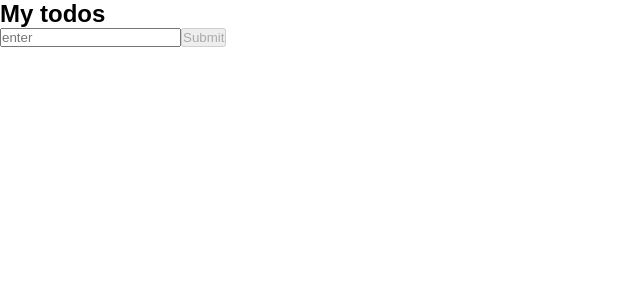
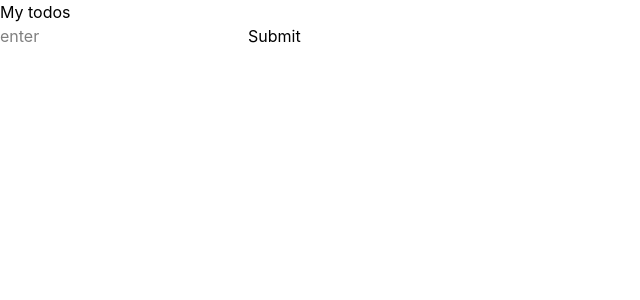
Before and after one commit to Neerrr001/learnwebdev, a React (Vite) app in the folder to-do-app/: page / in a window 1280 px wide. Shown: the top 300 px of the page, without its empty margins (0-640 px from the left). Built offline with nearby package versions, Linux system fonts and the light colour scheme.

Commit message:
setting up tailwind css

```diff
--- a/to-do-app/package.json
+++ b/to-do-app/package.json
@@ -10,8 +10,10 @@
     "preview": "vite preview"
   },
   "dependencies": {
+    "@tailwindcss/vite": "^4.3.3",
     "react": "^19.2.8",
-    "react-dom": "^19.2.8"
+    "react-dom": "^19.2.8",
+    "tailwindcss": "^4.3.3"
   },
   "devDependencies": {
     "@eslint/js": "^10.0.1",
--- a/to-do-app/src/index.css
+++ b/to-do-app/src/index.css
@@ -1,8 +1,9 @@
-*{
+@import "tailwindcss";
+/* *{
   margin:0;
   padding:0;
   box-sizing:border-box;
 }
 body{
   font-family: Arial, Helvetica, sans-serif;
-}
+} */
--- a/to-do-app/vite.config.ts
+++ b/to-do-app/vite.config.ts
@@ -1,7 +1,8 @@
 import { defineConfig } from 'vite'
 import react from '@vitejs/plugin-react'
+import tailwindcss from '@tailwindcss/vite'
 
 
 export default defineConfig({
-  plugins:[react()]
+  plugins:[react(), tailwindcss()]
 })
```
Also changed, not shown: 1 other file (tests, documents, lock files or other folders).
